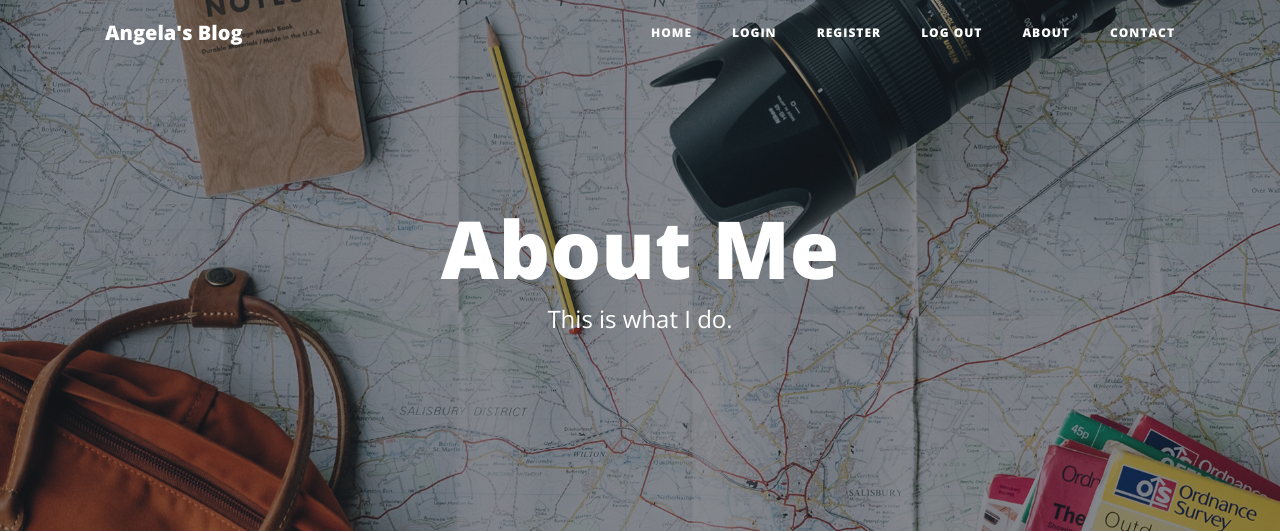
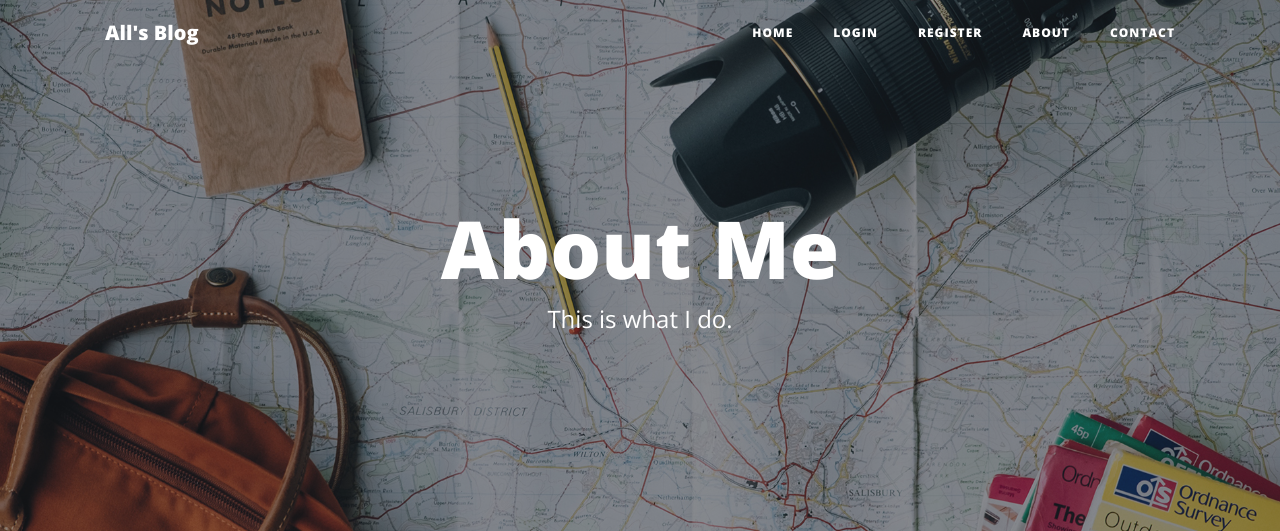
Before and after one commit to nischal08/blog-web-app-with-auth, a Flask app: page /about in a window 1280 px wide. Shown: the top 531 px of the page. Run offline with Flask 2, Linux system fonts and the light colour scheme; some libraries are stand-ins or nearby versions.

Commit message:
feat: updated the navbar so that when a user is not logged in it shows, Code up the /logout route so that when the user clicks on the LOG OUT button, it logs them out and takes them back to the home page

```diff
--- a/main.py
+++ b/main.py
@@ -67,15 +67,15 @@ def register():
             flash("You've already signed up with that email, log in instead!")
             return redirect(url_for('login'))
         hash_and_salted_password = generate_password_hash(
-                    form.password.data,
-                    method='pbkdf2:sha256',
-                    salt_length=8
-                )
+            form.password.data,
+            method='pbkdf2:sha256',
+            salt_length=8
+        )
         new_user = User(name=form.name.data, password=hash_and_salted_password, email=form.email.data)
         db.session.add(new_user)
         db.session.commit()
         login_user(new_user)
-        return redirect('/')
+        return redirect(url_for('get_all_posts'))
     return render_template("register.html", form=form)
 
 
@@ -93,13 +93,14 @@ def login():
             print(form.password.data)
             print(user.password)
             login_user(user)
-            return redirect(url_for('secrets'))
+            return redirect(url_for('get_all_posts'))
     return render_template("login.html", form=form)
 
 
 @app.route('/logout')
 def logout():
-    return redirect(url_for('get_all_posts'))
+    logout_user()
+    return redirect(url_for('login'))
 
 
 @app.route("/post/<int:post_id>")
--- a/templates/header.html
+++ b/templates/header.html
@@ -7,8 +7,11 @@
   <meta name="viewport" content="width=device-width, initial-scale=1, shrink-to-fit=no">
   <meta name="description" content="">
   <meta name="author" content="">
-
-  <title>Angela's Blog</title>
+            {% if current_user.is_authenticated: %}
+            <title>{{current_user.name}}'s Blog</title>
+            {% else: %}
+            <title>All's Blog</title>
+            {% endif %}
 
   <!-- Bootstrap core CSS -->
   <link href="{{ url_for('static', filename='vendor/bootstrap/css/bootstrap.min.css') }}" rel="stylesheet">
@@ -28,7 +31,12 @@
   <!-- Navigation -->
   <nav class="navbar navbar-expand-lg navbar-light fixed-top" id="mainNav">
     <div class="container">
-      <a class="navbar-brand" href="{{url_for('get_all_posts')}}">Angela's Blog</a>
+
+         {% if current_user.is_authenticated: %}
+            <a class="navbar-brand" href="{{url_for('get_all_posts')}}">{{current_user.name}}'s Blog</a>
+            {% else: %}
+            <a class="navbar-brand" href="{{url_for('get_all_posts')}}">All's Blog</a>
+            {% endif %}
       <button class="navbar-toggler navbar-toggler-right" type="button" data-toggle="collapse" data-target="#navbarResponsive" aria-controls="navbarResponsive" aria-expanded="false" aria-label="Toggle navigation">
         Menu
         <i class="fas fa-bars"></i>
@@ -39,17 +47,18 @@
             <a class="nav-link" href="{{ url_for('get_all_posts') }}">Home</a>
           </li>
 
+          {% if not current_user.is_authenticated: %}
           <li class="nav-item">
             <a class="nav-link" href="{{ url_for('login') }}">Login</a>
           </li>
           <li class="nav-item">
             <a class="nav-link" href="{{ url_for('register') }}">Register</a>
           </li>
-
+      {% else: %}
           <li class="nav-item">
             <a class="nav-link" href="{{ url_for('logout') }}">Log Out</a>
           </li>
-
+     {% endif %}
           <li class="nav-item">
             <a class="nav-link" href="{{ url_for('about') }}">About</a>
           </li>
--- a/templates/index.html
+++ b/templates/index.html
@@ -7,7 +7,11 @@
       <div class="row">
         <div class="col-lg-8 col-md-10 mx-auto">
           <div class="site-heading">
-            <h1>Nischal's Blog</h1>
+            {% if current_user.is_authenticated: %}
+            <h1>{{current_user.name}}'s Blog</h1>
+            {% else: %}
+            <h1>All's Blog</h1>
+            {% endif %}
             <span class="subheading">A collection of random musings.</span>
           </div>
         </div>
```
